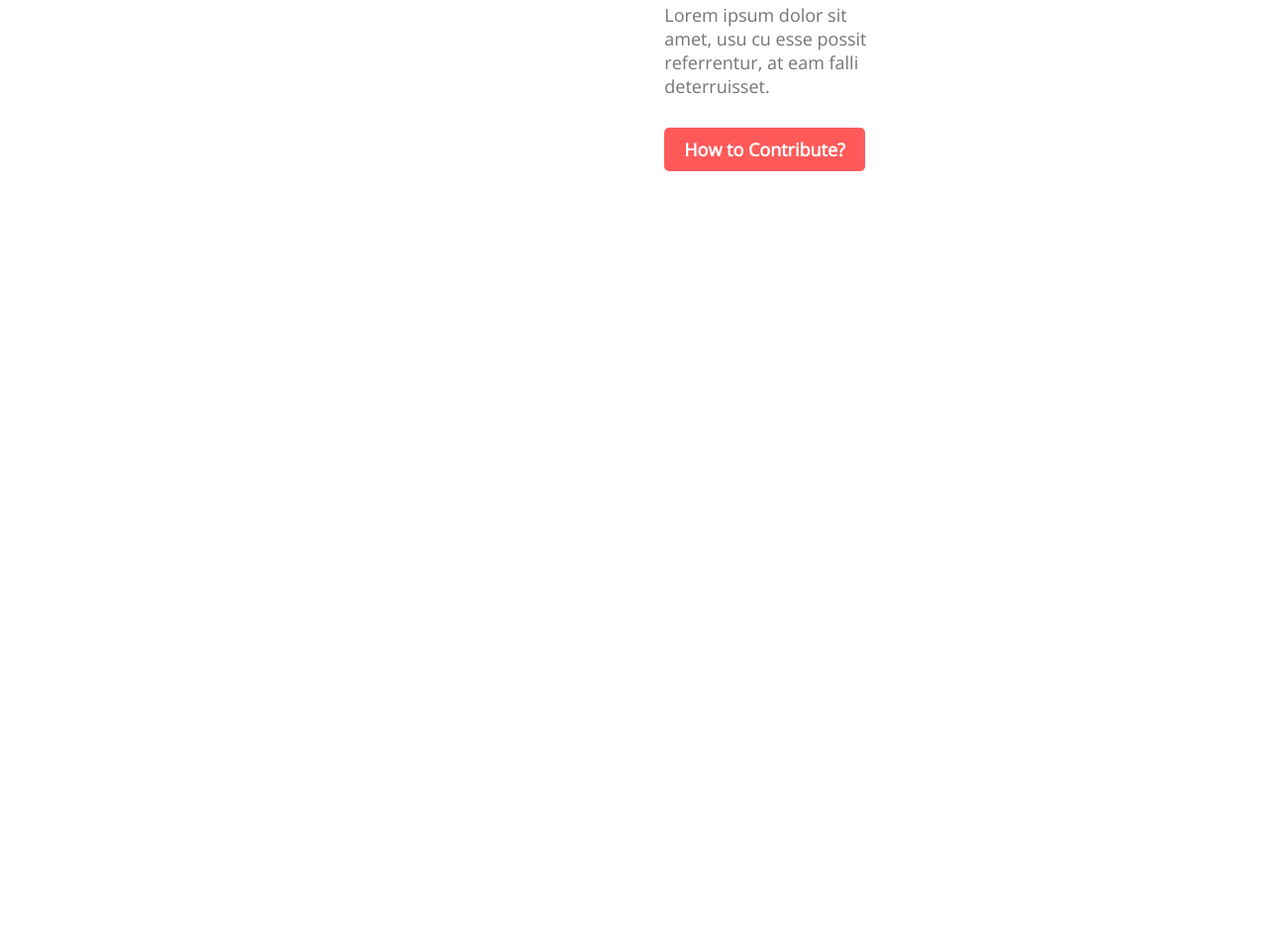
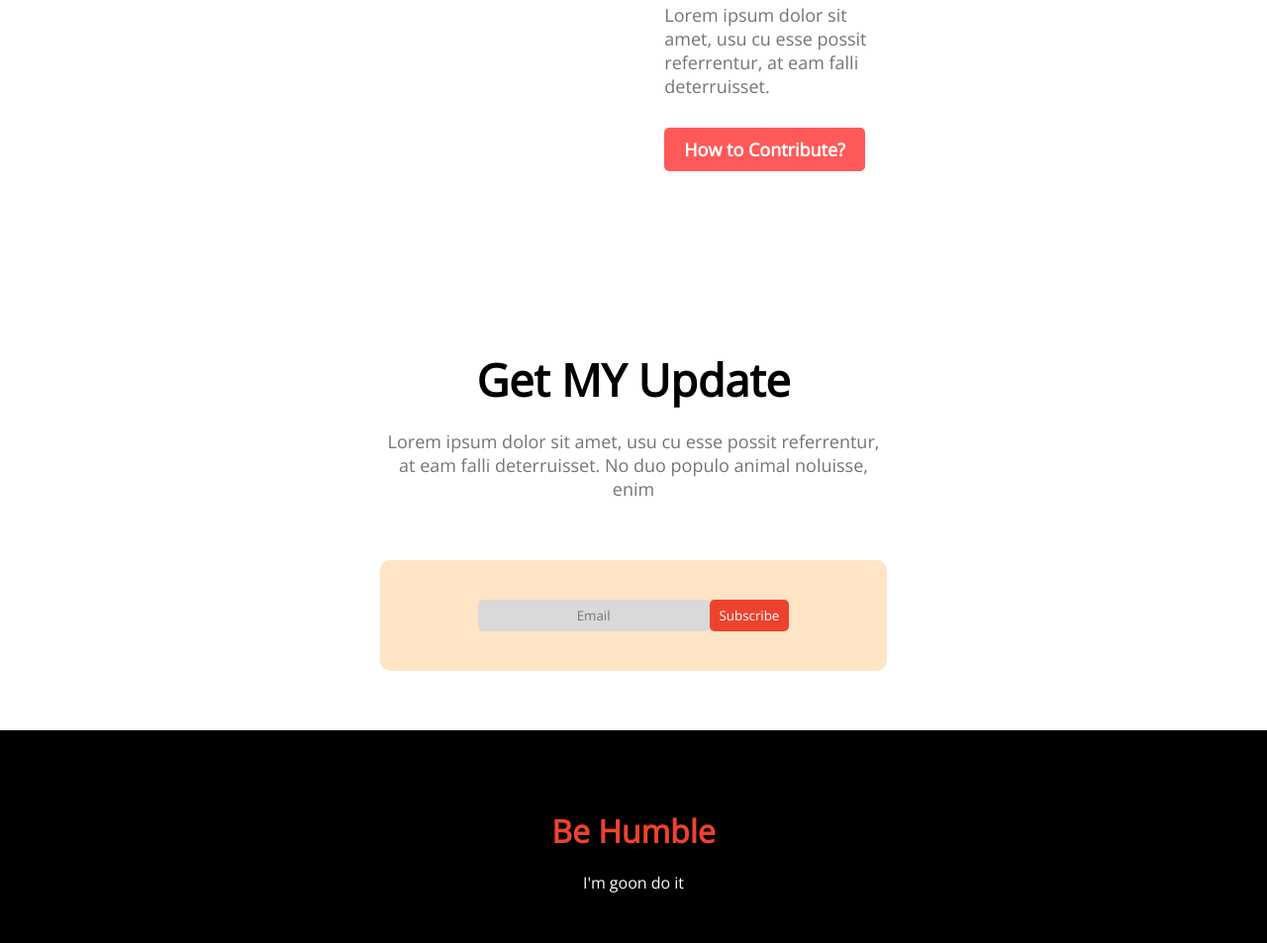
Before and after one commit to naimeh461/donate-website, a plain HTML site: page index.html in a window 1280 px wide. Shown: the part 4154-5107 px from the top of the page at 99% size. Before the commit the page ends 4477 px from the top, so only its background shows below. Drawn offline with nearby package versions, Linux system fonts and the light colour scheme.

Commit message:
final  commit

```diff
--- a/index.html
+++ b/index.html
@@ -87,11 +87,19 @@
         </section>
 
         <section>
-
+            <h1 class="Main-title">Get MY Update</h1>
+            <p class="Donate-description">Lorem ipsum dolor sit amet, usu cu esse possit referrentur, at eam falli deterruisset. No duo populo animal noluisse, enim</p>
+            <div class="emall-boder">
+                <button class="email-button">Email</button>
+                <button class="subscribe-button">Subscribe</button>
+            </div>
         </section>
     </section>
 
-
+    <footer>
+        <h1 class="footer-title">Be Humble</h1>
+        <p class="footer-dis">I'm goon do it</p>
+    </footer>
 
 </body>
 </html>
--- a/styles/portfolio.css
+++ b/styles/portfolio.css
@@ -150,3 +150,43 @@ header{
     margin-top: 30px;
     text-align: left;
 }
+.emall-boder{
+    background-color: #ffe4c6;
+    padding: 40px 50px;
+    margin: 60px 0px;
+    display: flex;
+    gap: 0px;
+    justify-content: center;
+    border-radius: 10px;
+}
+.email-button{
+    padding: 7px 100px;
+    border: none;
+    border-radius: 5px;
+    background-color: #D9D9D9;
+    color: #747474;
+
+}
+.subscribe-button{
+    padding: 7px 10px;
+    border: none;
+    border-radius: 5px;
+    background-color: #ed422d;
+    color: #ffffff;
+}
+
+footer{
+    margin-top: 30px;
+    padding: 50px;
+    background-color: black;
+    text-align: center;
+}
+.footer-title{
+    margin-top: 30px;
+    color: #ed422d;
+    margin-bottom: 20px;
+}
+.footer-dis{
+    color :white;
+    font-size: 16px;
+}
```
